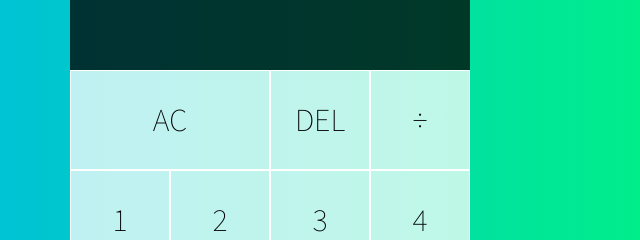
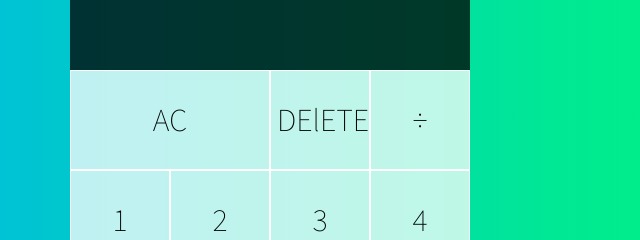
Before and after one commit to Thatpo/Calculator, a plain HTML site: page index.html in a window 1280 px wide. Shown: the part 140-380 px from the top of the page, 370-1010 px from the left. Drawn offline with Linux system fonts and the light colour scheme.

Commit message:
updating file prac github use

```diff
--- a/index.html
+++ b/index.html
@@ -22,7 +22,7 @@
             <div class="current-operand"></div>
         </div>
         <button class="span-two">AC</button>
-        <button>DEL</button>
+        <button>DElETE</button>
         <button>÷</button>
         <button>1</button>
         <button>2</button>
```
